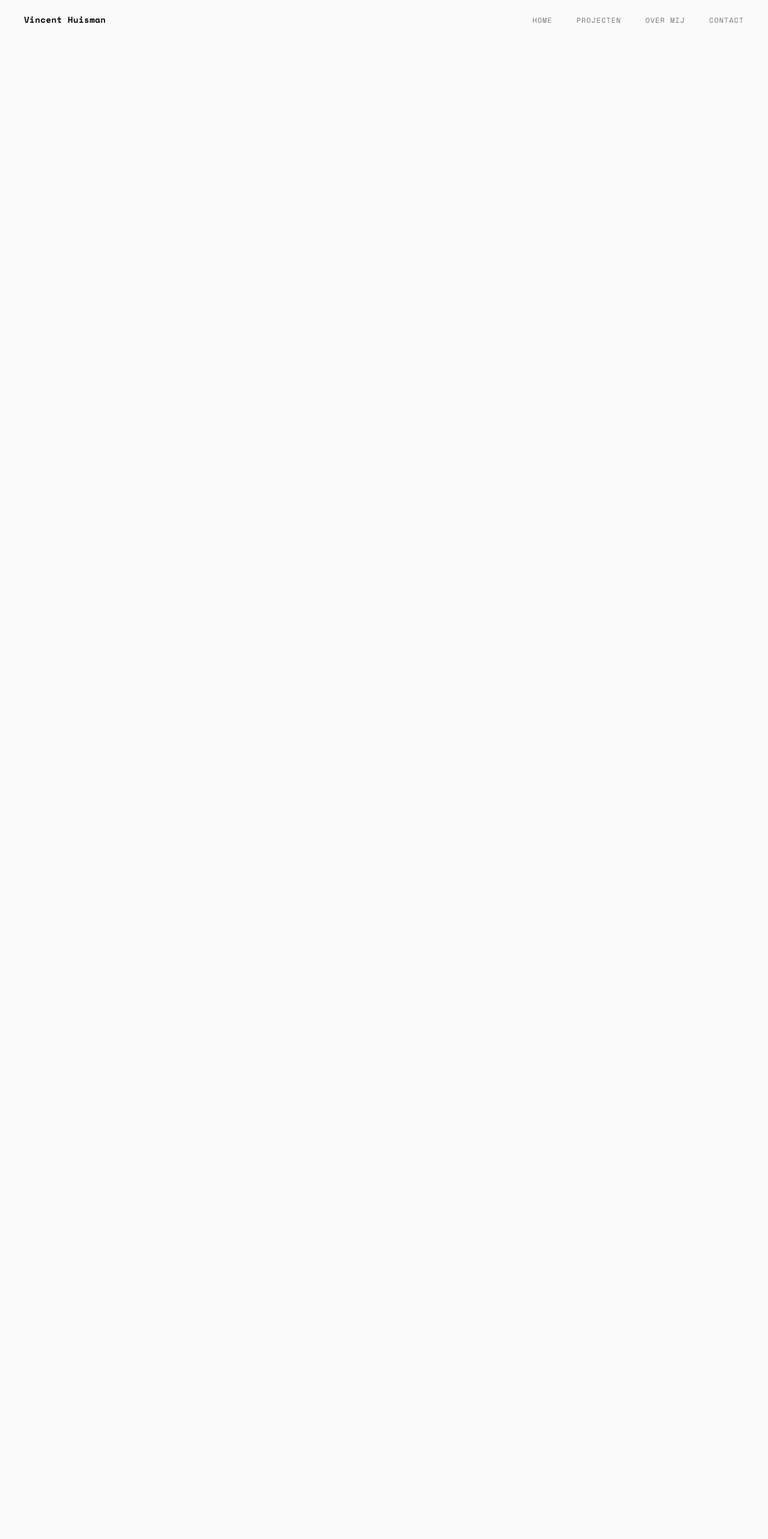
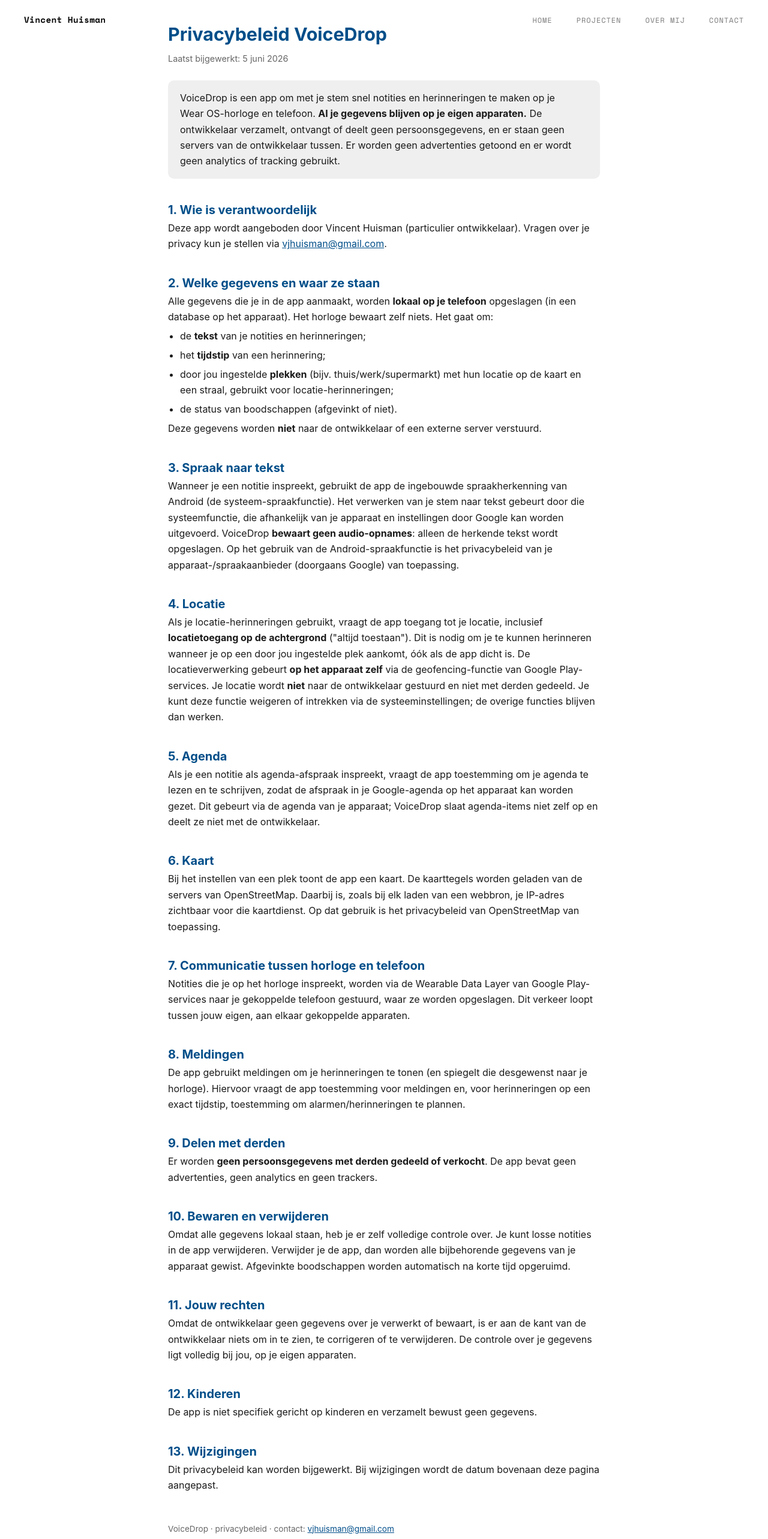
Before and after one commit to VincentHuis/portfolio, an Angular app: page /voicedrop/privacy in a window 1280 px wide. Before the commit this address led to /. Shown: the top 2566 px of the page at 60% size. Before the commit the page ends 800 px from the top, so only its background shows below. Built offline with nearby package versions, Linux system fonts and the light colour scheme.

Commit message:
voice drop

```diff
--- a/src/app/app.routes.ts
+++ b/src/app/app.routes.ts
@@ -1,6 +1,8 @@
 import {Routes} from '@angular/router';
 import {HomeContainer} from './components/home-container/home-container';
+import {VoicedropPrivacy} from './components/voicedrop-privacy/voicedrop-privacy';
 
 export const routes: Routes = [
   { path: '', component: HomeContainer },
+  {path: 'voicedrop/privacy', component: VoicedropPrivacy},
 ];
--- /dev/null
+++ b/src/app/components/voicedrop-privacy/voicedrop-privacy.css
@@ -0,0 +1,61 @@
+:host {
+  --ink: #1A1A1A;
+  --azure: #004E89;
+  --platinum: #EFEFEF;
+
+  display: block;
+  background: #fff;
+  min-height: 100vh;
+}
+
+.privacy {
+  font-family: -apple-system, BlinkMacSystemFont, "Segoe UI", Roboto, Helvetica, Arial, sans-serif;
+  line-height: 1.65;
+  color: var(--ink);
+  max-width: 760px;
+  margin: 0 auto;
+  padding: 2rem 1.25rem 4rem;
+}
+
+.privacy h1 {
+  color: var(--azure);
+  font-size: 1.9rem;
+  margin-bottom: .25rem;
+}
+
+.privacy h2 {
+  color: var(--azure);
+  margin-top: 2.25rem;
+  font-size: 1.25rem;
+}
+
+.privacy .updated {
+  color: #666;
+  font-size: .9rem;
+  margin-top: 0;
+}
+
+.privacy a {
+  color: var(--azure);
+}
+
+.privacy ul {
+  padding-left: 1.25rem;
+}
+
+.privacy li {
+  margin: .35rem 0;
+}
+
+.privacy .lead {
+  background: var(--platinum);
+  padding: 1rem 1.25rem;
+  border-radius: 10px;
+  margin: 1.5rem 0;
+}
+
+.privacy footer {
+  margin-top: 3rem;
+  color: #666;
+  font-size: .85rem;
+}
--- /dev/null
+++ b/src/app/components/voicedrop-privacy/voicedrop-privacy.html
@@ -0,0 +1,124 @@
+<article class="privacy">
+  <h1>Privacybeleid VoiceDrop</h1>
+  <p class="updated">Laatst bijgewerkt: 5 juni 2026</p>
+
+  <p class="lead">
+    VoiceDrop is een app om met je stem snel notities en herinneringen te maken op je
+    Wear&nbsp;OS-horloge en telefoon. <strong>Al je gegevens blijven op je eigen apparaten.</strong>
+    De ontwikkelaar verzamelt, ontvangt of deelt geen persoonsgegevens, en er staan geen
+    servers van de ontwikkelaar tussen. Er worden geen advertenties getoond en er wordt geen
+    analytics of tracking gebruikt.
+  </p>
+
+  <h2>1. Wie is verantwoordelijk</h2>
+  <p>
+    Deze app wordt aangeboden door Vincent Huisman (particulier ontwikkelaar). Vragen over je
+    privacy kun je stellen via
+    <a href="mailto:vjhuisman@gmail.com">vjhuisman@gmail.com</a>.
+  </p>
+
+  <h2>2. Welke gegevens en waar ze staan</h2>
+  <p>
+    Alle gegevens die je in de app aanmaakt, worden <strong>lokaal op je telefoon</strong>
+    opgeslagen (in een database op het apparaat). Het horloge bewaart zelf niets. Het gaat om:
+  </p>
+  <ul>
+    <li>de <strong>tekst</strong> van je notities en herinneringen;</li>
+    <li>het <strong>tijdstip</strong> van een herinnering;</li>
+    <li>door jou ingestelde <strong>plekken</strong> (bijv. thuis/werk/supermarkt) met hun
+      locatie op de kaart en een straal, gebruikt voor locatie-herinneringen;
+    </li>
+    <li>de status van boodschappen (afgevinkt of niet).</li>
+  </ul>
+  <p>
+    Deze gegevens worden <strong>niet</strong> naar de ontwikkelaar of een externe server
+    verstuurd.
+  </p>
+
+  <h2>3. Spraak naar tekst</h2>
+  <p>
+    Wanneer je een notitie inspreekt, gebruikt de app de ingebouwde spraakherkenning van
+    Android (de systeem-spraakfunctie). Het verwerken van je stem naar tekst gebeurt door die
+    systeemfunctie, die afhankelijk van je apparaat en instellingen door Google kan worden
+    uitgevoerd. VoiceDrop <strong>bewaart geen audio-opnames</strong>: alleen de herkende
+    tekst wordt opgeslagen. Op het gebruik van de Android-spraakfunctie is het privacybeleid
+    van je apparaat-/spraakaanbieder (doorgaans Google) van toepassing.
+  </p>
+
+  <h2>4. Locatie</h2>
+  <p>
+    Als je locatie-herinneringen gebruikt, vraagt de app toegang tot je locatie, inclusief
+    <strong>locatietoegang op de achtergrond</strong> ("altijd toestaan"). Dit is nodig om je
+    te kunnen herinneren wanneer je op een door jou ingestelde plek aankomt, óók als de app
+    dicht is. De locatieverwerking gebeurt <strong>op het apparaat zelf</strong> via de
+    geofencing-functie van Google Play-services. Je locatie wordt <strong>niet</strong> naar de
+    ontwikkelaar gestuurd en niet met derden gedeeld. Je kunt deze functie weigeren of
+    intrekken via de systeeminstellingen; de overige functies blijven dan werken.
+  </p>
+
+  <h2>5. Agenda</h2>
+  <p>
+    Als je een notitie als agenda-afspraak inspreekt, vraagt de app toestemming om je agenda
+    te lezen en te schrijven, zodat de afspraak in je Google-agenda op het apparaat kan worden
+    gezet. Dit gebeurt via de agenda van je apparaat; VoiceDrop slaat agenda-items niet zelf
+    op en deelt ze niet met de ontwikkelaar.
+  </p>
+
+  <h2>6. Kaart</h2>
+  <p>
+    Bij het instellen van een plek toont de app een kaart. De kaarttegels worden geladen van de
+    servers van OpenStreetMap. Daarbij is, zoals bij elk laden van een webbron, je IP-adres
+    zichtbaar voor die kaartdienst. Op dat gebruik is het privacybeleid van OpenStreetMap van
+    toepassing.
+  </p>
+
+  <h2>7. Communicatie tussen horloge en telefoon</h2>
+  <p>
+    Notities die je op het horloge inspreekt, worden via de Wearable Data Layer van Google
+    Play-services naar je gekoppelde telefoon gestuurd, waar ze worden opgeslagen. Dit verkeer
+    loopt tussen jouw eigen, aan elkaar gekoppelde apparaten.
+  </p>
+
+  <h2>8. Meldingen</h2>
+  <p>
+    De app gebruikt meldingen om je herinneringen te tonen (en spiegelt die desgewenst naar je
+    horloge). Hiervoor vraagt de app toestemming voor meldingen en, voor herinneringen op een
+    exact tijdstip, toestemming om alarmen/herinneringen te plannen.
+  </p>
+
+  <h2>9. Delen met derden</h2>
+  <p>
+    Er worden <strong>geen persoonsgegevens met derden gedeeld of verkocht</strong>. De app
+    bevat geen advertenties, geen analytics en geen trackers.
+  </p>
+
+  <h2>10. Bewaren en verwijderen</h2>
+  <p>
+    Omdat alle gegevens lokaal staan, heb je er zelf volledige controle over. Je kunt losse
+    notities in de app verwijderen. Verwijder je de app, dan worden alle bijbehorende gegevens
+    van je apparaat gewist. Afgevinkte boodschappen worden automatisch na korte tijd opgeruimd.
+  </p>
+
+  <h2>11. Jouw rechten</h2>
+  <p>
+    Omdat de ontwikkelaar geen gegevens over je verwerkt of bewaart, is er aan de kant van de
+    ontwikkelaar niets om in te zien, te corrigeren of te verwijderen. De controle over je
+    gegevens ligt volledig bij jou, op je eigen apparaten.
+  </p>
+
+  <h2>12. Kinderen</h2>
+  <p>
+    De app is niet specifiek gericht op kinderen en verzamelt bewust geen gegevens.
+  </p>
+
+  <h2>13. Wijzigingen</h2>
+  <p>
+    Dit privacybeleid kan worden bijgewerkt. Bij wijzigingen wordt de datum bovenaan deze
+    pagina aangepast.
+  </p>
+
+  <footer>
+    VoiceDrop · privacybeleid · contact:
+    <a href="mailto:vjhuisman@gmail.com">vjhuisman@gmail.com</a>
+  </footer>
+</article>
--- /dev/null
+++ b/src/app/components/voicedrop-privacy/voicedrop-privacy.ts
@@ -0,0 +1,14 @@
+import {Component} from '@angular/core';
+import {Title} from '@angular/platform-browser';
+
+@Component({
+  selector: 'app-voicedrop-privacy',
+  standalone: true,
+  templateUrl: './voicedrop-privacy.html',
+  styleUrl: './voicedrop-privacy.css',
+})
+export class VoicedropPrivacy {
+  constructor(title: Title) {
+    title.setTitle('Privacybeleid VoiceDrop');
+  }
+}
```
